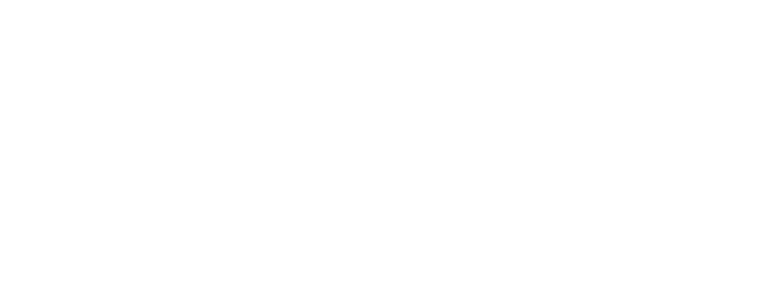
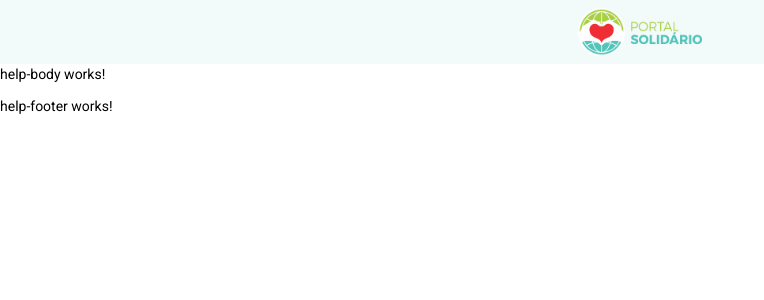
Before and after one commit to E-Fernandez-Albuquerque/PortalSolidario, an Angular app in the folder frontend/: page /help in a window 1280 px wide. Before the commit this address led to /. Shown: the top 300 px of the page, without its empty margins (0-764 px from the left). Built offline with nearby package versions, Linux system fonts and the light colour scheme.

Commit message:
Organização de arquivos da página de ajuda
Criação dos componentes que formarão a página de ajuda, dentro da pasta "help".

```diff
--- a/frontend/src/app/app-routing.module.ts
+++ b/frontend/src/app/app-routing.module.ts
@@ -5,6 +5,7 @@
 import { SideMenuComponent } from './template/side-menu/side-menu.component';
 import { ResetPwdComponent } from './tela-login/reset-pwd/reset-pwd.component';
 import { NewPwdComponent } from './tela-login/new-pwd/new-pwd.component';
+import { HelpBodyComponent } from './help/help-body/help-body.component';
 
 const routes: Routes = [{
   path: "products",
@@ -18,6 +19,9 @@
 }, {
   path: "new-password",
   component: NewPwdComponent
+}, {
+  path: "help",
+  component: HelpBodyComponent
 }];
 
 @NgModule({
--- /dev/null
+++ b/frontend/src/app/help/help-body/help-body.component.html
@@ -0,0 +1,3 @@
+<app-help-header></app-help-header>
+<p>help-body works!</p>
+<app-help-footer></app-help-footer>
--- /dev/null
+++ b/frontend/src/app/help/help-body/help-body.component.ts
@@ -0,0 +1,15 @@
+import { Component, OnInit } from '@angular/core';
+
+@Component({
+  selector: 'app-help-body',
+  templateUrl: './help-body.component.html',
+  styleUrls: ['./help-body.component.css']
+})
+export class HelpBodyComponent implements OnInit {
+
+  constructor() { }
+
+  ngOnInit(): void {
+  }
+
+}
--- /dev/null
+++ b/frontend/src/app/help/help-footer/help-footer.component.html
@@ -0,0 +1 @@
+<p>help-footer works!</p>
--- /dev/null
+++ b/frontend/src/app/help/help-footer/help-footer.component.ts
@@ -0,0 +1,15 @@
+import { Component, OnInit } from '@angular/core';
+
+@Component({
+  selector: 'app-help-footer',
+  templateUrl: './help-footer.component.html',
+  styleUrls: ['./help-footer.component.css']
+})
+export class HelpFooterComponent implements OnInit {
+
+  constructor() { }
+
+  ngOnInit(): void {
+  }
+
+}
--- /dev/null
+++ b/frontend/src/app/help/help-header/help-header.component.css
@@ -0,0 +1,9 @@
+.header{
+    background-color: #f3fafa;
+    display: flex;
+    align-items: center;
+    justify-content: center;
+}
+.header img{
+    width: 10%;
+}
--- /dev/null
+++ b/frontend/src/app/help/help-header/help-header.component.html
@@ -0,0 +1,4 @@
+<mat-toolbar class="header">
+    <img class="icon" src="../assets/PORTAL-SOLIDARIO_MARCA-2.png">
+
+</mat-toolbar>
--- /dev/null
+++ b/frontend/src/app/help/help-header/help-header.component.ts
@@ -0,0 +1,15 @@
+import { Component, OnInit } from '@angular/core';
+
+@Component({
+  selector: 'app-help-header',
+  templateUrl: './help-header.component.html',
+  styleUrls: ['./help-header.component.css']
+})
+export class HelpHeaderComponent implements OnInit {
+
+  constructor() { }
+
+  ngOnInit(): void {
+  }
+
+}
```
Also changed, not shown: frontend/src/app/app.module.ts (+8 -2 lines), frontend/src/app/help/help-body/help-body.component.css (added), frontend/src/app/help/help-footer/help-footer.component.css (added), frontend/src/assets/PORTAL-SOLIDARIO_MARCA-2.png (added).
